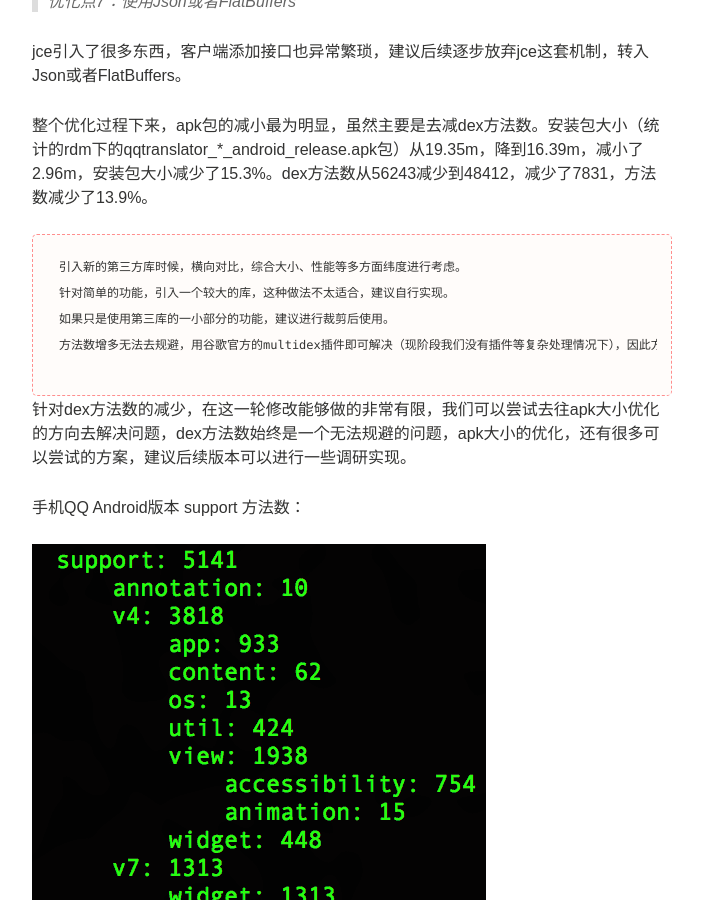
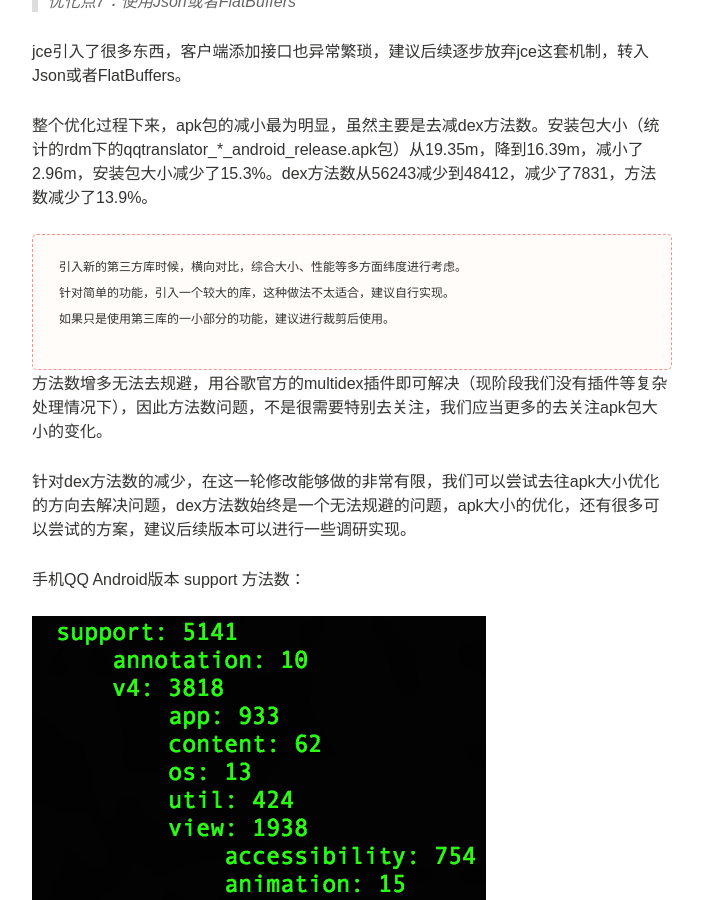
Before and after one commit to yang7229693/yang7229693.github.io, a Jekyll site: the page built from _posts/2017-09-12-android-reduce-dex-method-count.md, in a window 1280 px wide and 900 px high, scrolled down 2677 px. Shown: the whole window, without its empty margins (288-991 px from the left). Built offline with Jekyll 4.4.1, drawn with Linux system fonts in a browser that asks for light colours; comment, search, counter and statistics services are not loaded.

Commit message:
content modify

```diff
--- a/_posts/2017-09-12-android-reduce-dex-method-count.md
+++ b/_posts/2017-09-12-android-reduce-dex-method-count.md
@@ -91,8 +91,9 @@ jce引入了很多东西，客户端添加接口也异常繁琐，建议后续
     引入新的第三方库时候，横向对比，综合大小、性能等多方面纬度进行考虑。
     针对简单的功能，引入一个较大的库，这种做法不太适合，建议自行实现。
     如果只是使用第三库的一小部分的功能，建议进行裁剪后使用。
-    方法数增多无法去规避，用谷歌官方的multidex插件即可解决（现阶段我们没有插件等复杂处理情况下），因此方法数问题，不是很需要特别去关注，我们应当更多的去关注apk包大小的变化。
 {: .notice}
+
+方法数增多无法去规避，用谷歌官方的multidex插件即可解决（现阶段我们没有插件等复杂处理情况下），因此方法数问题，不是很需要特别去关注，我们应当更多的去关注apk包大小的变化。
 
 针对dex方法数的减少，在这一轮修改能够做的非常有限，我们可以尝试去往apk大小优化的方向去解决问题，dex方法数始终是一个无法规避的问题，apk大小的优化，还有很多可以尝试的方案，建议后续版本可以进行一些调研实现。
 
```
